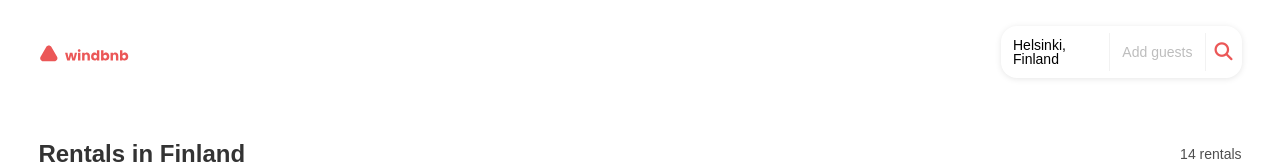
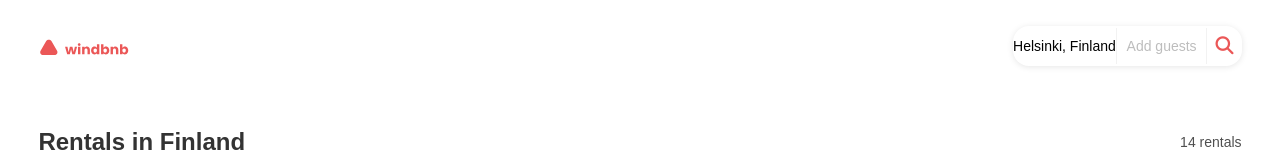
Before and after one commit to LoganSorensen/windbnb, a React (Create React App) app: page / in a window 1280 px wide. Shown: the top 164 px of the page. Built offline with nearby package versions, Linux system fonts and the light colour scheme; a web font is replaced by a local one.

Commit message:
styling tweaks

```diff
--- a/src/styles/index.css
+++ b/src/styles/index.css
@@ -140,6 +140,48 @@ html {
   font-display: swap;
   src: url(https://fonts.gstatic.com/s/montserrat/v15/JTUSjIg1_i6t8kCHKm45xW4.ttf) format('truetype');
 }
+@font-face {
+  font-family: 'Montserrat';
+  font-style: normal;
+  font-weight: 500;
+  font-display: swap;
+  src: url(https://fonts.gstatic.com/s/montserrat/v15/JTURjIg1_i6t8kCHKm45_ZpC7g4.ttf) format('truetype');
+}
+@font-face {
+  font-family: 'Montserrat';
+  font-style: normal;
+  font-weight: 600;
+  font-display: swap;
+  src: url(https://fonts.gstatic.com/s/montserrat/v15/JTURjIg1_i6t8kCHKm45_bZF7g4.ttf) format('truetype');
+}
+@font-face {
+  font-family: 'Montserrat';
+  font-style: normal;
+  font-weight: 700;
+  font-display: swap;
+  src: url(https://fonts.gstatic.com/s/montserrat/v15/JTURjIg1_i6t8kCHKm45_dJE7g4.ttf) format('truetype');
+}
+@font-face {
+  font-family: 'Mulish';
+  font-style: normal;
+  font-weight: 400;
+  font-display: swap;
+  src: url(https://fonts.gstatic.com/s/mulish/v3/1Ptyg83HX_SGhgqO0yLcmjzUAuWexZNRwaA.ttf) format('truetype');
+}
+@font-face {
+  font-family: 'Mulish';
+  font-style: normal;
+  font-weight: 700;
+  font-display: swap;
+  src: url(https://fonts.gstatic.com/s/mulish/v3/1Ptyg83HX_SGhgqO0yLcmjzUAuWexXRWwaA.ttf) format('truetype');
+}
+@font-face {
+  font-family: 'Mulish';
+  font-style: normal;
+  font-weight: 800;
+  font-display: swap;
+  src: url(https://fonts.gstatic.com/s/mulish/v3/1Ptyg83HX_SGhgqO0yLcmjzUAuWexRNWwaA.ttf) format('truetype');
+}
 .rentals {
   padding: 3%;
 }
@@ -204,15 +246,16 @@ header {
   justify-content: space-between;
 }
 header .filters {
+  font-family: 'Mulish', sans-serif;
   display: flex;
   align-items: center;
-  width: 20%;
+  width: 19%;
   box-shadow: 0px 1px 6px rgba(0, 0, 0, 0.1);
   border-radius: 16px;
   font-size: 14px;
 }
 header .filters div {
-  padding: 5%;
+  padding: 5% 0;
   display: flex;
   justify-content: center;
   cursor: pointer;
--- a/src/styles/less/global.less
+++ b/src/styles/less/global.less
@@ -4,6 +4,6 @@
 
 html {
     font-size: 62.5%;
-    @import url('https://fonts.googleapis.com/css2?family=Montserrat&display=swap');
+    @import url('https://fonts.googleapis.com/css2?family=Montserrat:wght@400;500;600;700&family=Mulish:wght@400;700;800&display=swap');
     font-family: 'Montserrat', sans-serif;
 }
--- a/src/styles/less/header.less
+++ b/src/styles/less/header.less
@@ -4,15 +4,16 @@ header {
   justify-content: space-between;
 
   .filters {
+    font-family: 'Mulish', sans-serif;
     display: flex;
     align-items: center;
-    width: 20%;
+    width: 19%;
     box-shadow: 0px 1px 6px rgba(0, 0, 0, 0.1);
     border-radius: 16px;
     font-size: 14px;
 
     div {
-      padding: 5%;
+      padding: 5% 0;
       display: flex;
       justify-content: center;
       cursor: pointer;
```
